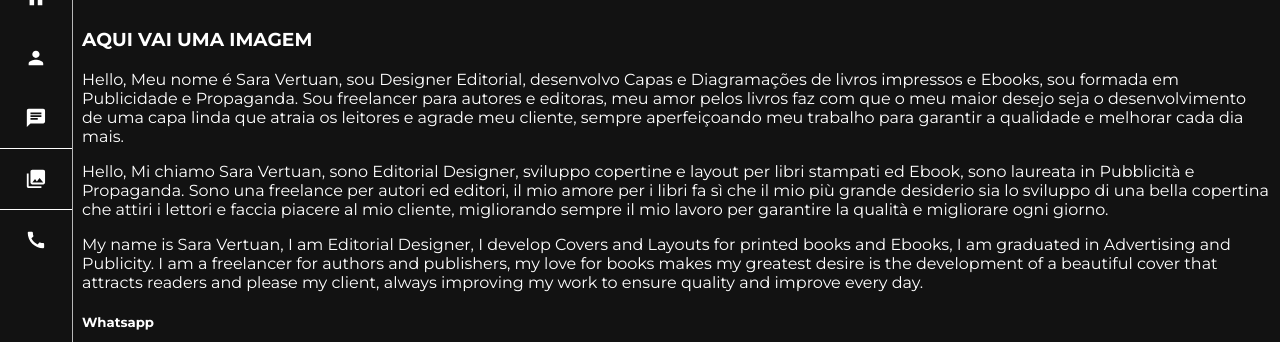
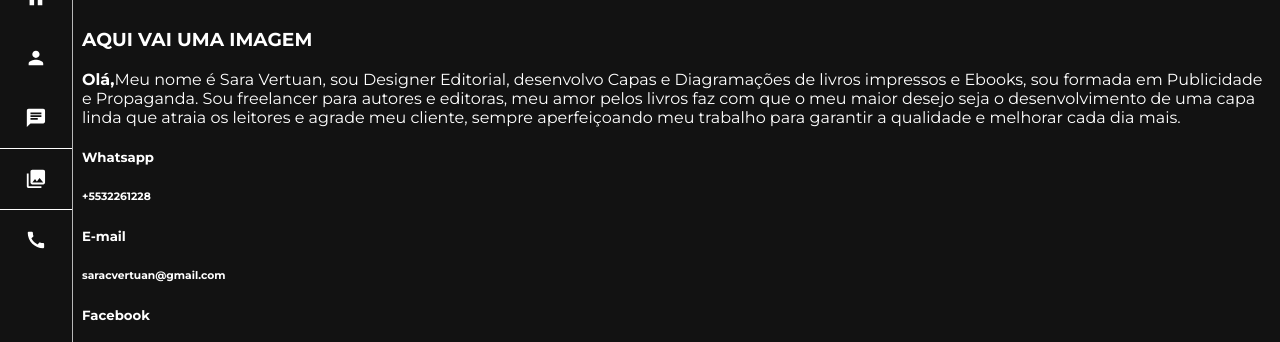
Before and after one commit to marcusviniciusmo/Sara_Vertuan_Profile_Website, a React (Create React App) app in the folder frontend/: page /aboutMe in a window 1280 px wide. Shown: the part 134-476 px from the top of the page. Built offline with nearby package versions, Linux system fonts and the light colour scheme.

Commit message:
AboutMe view changing according to language

```diff
--- /dev/null
+++ b/frontend/src/mocks/AboutMe/index.tsx
@@ -0,0 +1,35 @@
+import { AboutMeProps } from "types/AboutMe";
+
+export const MockedData: AboutMeProps[] = [
+  {
+    language: 'PT',
+    strong: 'Olá,',
+    text: `Meu nome é Sara Vertuan, sou Designer Editorial, desenvolvo Capas e
+      Diagramações de livros impressos e Ebooks, sou formada em Publicidade e
+      Propaganda. Sou freelancer para autores e editoras, meu amor pelos livros
+      faz com que o meu maior desejo seja o desenvolvimento de uma capa linda
+      que atraia os leitores e agrade meu cliente, sempre aperfeiçoando meu
+      trabalho para garantir a qualidade e melhorar cada dia mais.`
+  },
+  {
+    language: 'EN',
+    strong: 'Hello,',
+    text: `My name is Sara Vertuan, I am Editorial Designer, I develop Covers
+      and Layouts for printed books and Ebooks, I am graduated in Advertising
+      and Publicity. I am a freelancer for authors and publishers, my love for
+      books makes my greatest desire is the development of a beautiful cover
+      that attracts readers and please my client, always improving my work to
+      ensure quality and improve every day.`
+  },
+  {
+    language: 'IT',
+    strong: 'Ciao,',
+    text: `Mi chiamo Sara Vertuan, sono Editorial Designer, sviluppo copertine e
+      layout per libri stampati ed Ebook, sono laureata in Pubblicità e
+      Propaganda. Sono una freelance per autori ed editori, il mio amore per i
+      libri fa sì che il mio più grande desiderio sia lo sviluppo di una bella
+      copertina che attiri i lettori e faccia piacere al mio cliente,
+      migliorando sempre il mio lavoro per garantire la qualità e migliorare
+      ogni giorno.`
+  }
+];
--- /dev/null
+++ b/frontend/src/types/AboutMe/index.tsx
@@ -0,0 +1,5 @@
+export interface AboutMeProps {
+  language: string;
+  strong: string;
+  text: string;
+};
--- a/frontend/src/views/AboutMe/index.tsx
+++ b/frontend/src/views/AboutMe/index.tsx
@@ -1,8 +1,19 @@
+import { useEffect, useState } from "react";
+import { useGlobalContext } from "context";
 import { Header } from "components/Header";
 import { Sidebar } from "components/Sidebar"
 import { Interface } from "styles/Interface";
+import { AboutMeProps } from "types/AboutMe";
+import { MockedData } from "mocks/AboutMe";
 
 export function AboutMe() {
+  const [mockedData, setMockedData] = useState<AboutMeProps>();
+  const { language } = useGlobalContext();
+
+  useEffect(() => {
+    setMockedData(MockedData.find((data) => data.language === language));
+  }, [language]);
+
   return (
     <div>
       <Header />
@@ -12,33 +23,10 @@ export function AboutMe() {
       <Interface>
         <h1>SOBRE MIM View</h1>
         <h3>AQUI VAI UMA IMAGEM</h3>
-        <p>
-          Hello,
-          Meu nome é Sara Vertuan, sou Designer Editorial, desenvolvo Capas e
-          Diagramações de livros impressos e Ebooks, sou formada em Publicidade e
-          Propaganda. Sou freelancer para autores e editoras, meu amor pelos
-          livros faz com que o meu maior desejo seja o desenvolvimento de uma capa
-          linda que atraia os leitores e agrade meu cliente, sempre aperfeiçoando
-          meu trabalho para garantir a qualidade e melhorar cada dia mais.
-        </p>
-        <p>
-          Hello,
-          Mi chiamo Sara Vertuan, sono Editorial Designer, sviluppo copertine e
-          layout per libri stampati ed Ebook, sono laureata in Pubblicità e
-          Propaganda. Sono una freelance per autori ed editori, il mio amore per i
-          libri fa sì che il mio più grande desiderio sia lo sviluppo di una bella
-          copertina che attiri i lettori e faccia piacere al mio cliente,
-          migliorando sempre il mio lavoro per garantire la qualità e migliorare
-          ogni giorno.
-        </p>
-        <p>
-          My name is Sara Vertuan, I am Editorial Designer, I develop Covers and
-          Layouts for printed books and Ebooks, I am graduated in Advertising and
-          Publicity. I am a freelancer for authors and publishers, my love for
-          books makes my greatest desire is the development of a beautiful cover
-          that attracts readers and please my client, always improving my work to
-          ensure quality and improve every day.
-        </p>
+
+        <strong>{mockedData?.strong}</strong>
+        <span>{mockedData?.text}</span>
+
         <h5>Whatsapp</h5>
         <h6>+5532261228</h6>
         <h5>E-mail</h5>
```
